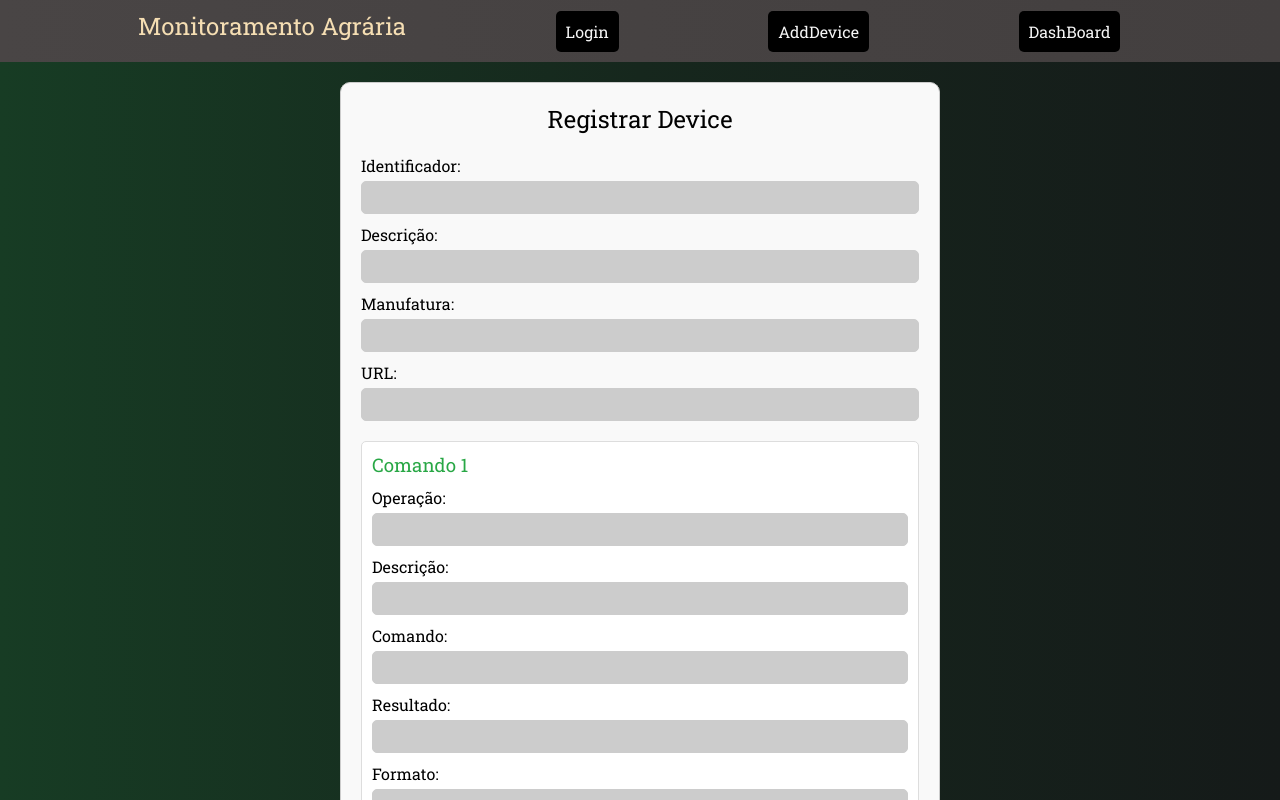
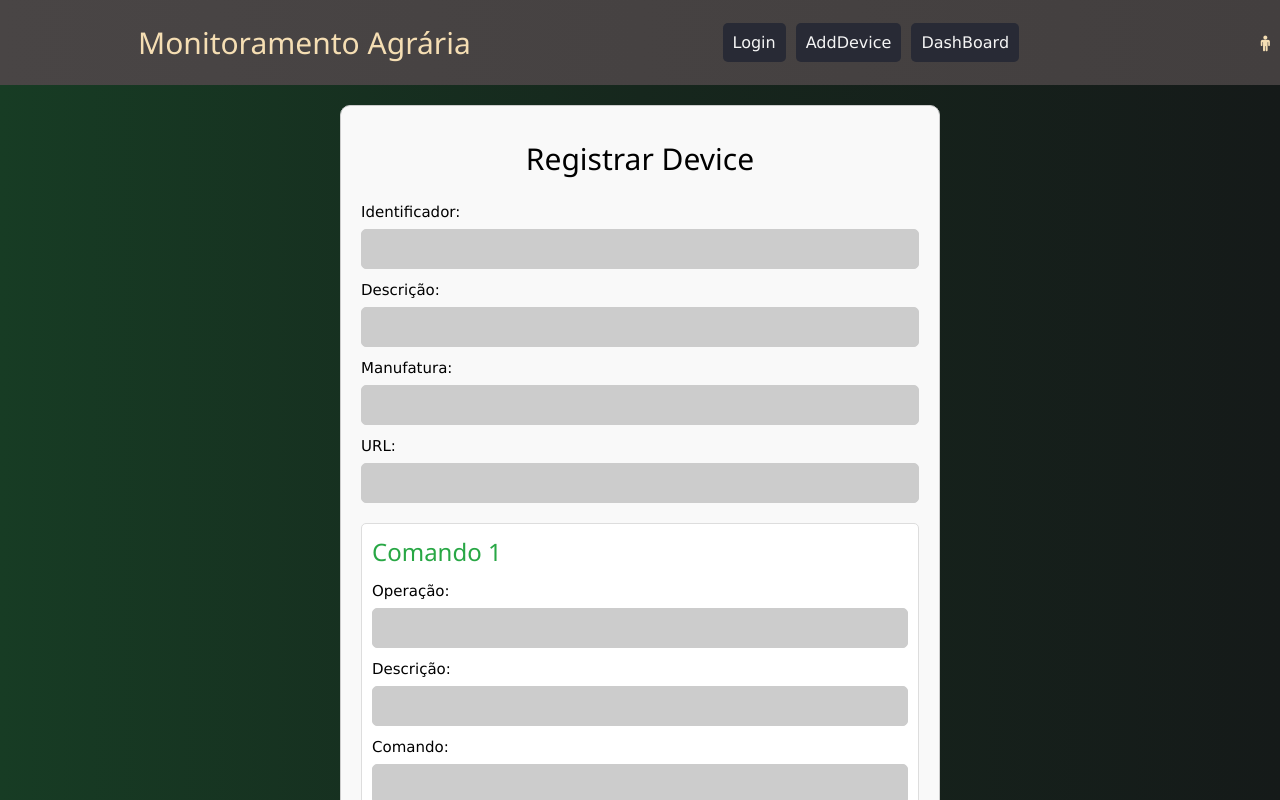
Before and after one commit to reinaldoper/agraria-monitoring, a React (Vite) app in the folder frontend/: page /device in a window 1280 px wide. Shown: the top 800 px of the page. Built offline with nearby package versions, Linux system fonts and the light colour scheme.

Commit message:
refactored: ajusta css

```diff
--- a/frontend/index.html
+++ b/frontend/index.html
@@ -3,6 +3,8 @@
   <head>
     <meta charset="UTF-8" />
     <link rel="icon" type="image/svg+xml" href="/vite.svg" />
+    <link rel="stylesheet" href="https://www.w3schools.com/w3css/4/w3.css">
+    <link rel="stylesheet" href="https://cdnjs.cloudflare.com/ajax/libs/font-awesome/4.7.0/css/font-awesome.min.css">
     <meta name="viewport" content="width=device-width, initial-scale=1.0" />
     <title>Agraria</title>
   </head>
--- a/frontend/src/components/DeviceDetail.jsx
+++ b/frontend/src/components/DeviceDetail.jsx
@@ -88,16 +88,16 @@ const DeviceDetail = () => {
         {device.commands.length && device.commands.map(cmd => (
           <div key={cmd.id}>
             <h4>Comandos</h4>
-            <li>Comando: {cmd.command.command}</li>
-            <li>Descricao: {cmd.description}</li>
-            <li>Formato: {cmd.format}</li>
-            <li>Resultado: {cmd.result}</li>
+            <li><strong>Comando:</strong> {cmd.command.command}</li>
+            <li><strong>Descricao:</strong> {cmd.description}</li>
+            <li><strong>Formato:</strong> {cmd.format}</li>
+            <li><strong>Resultado:</strong> {cmd.result}</li>
             <div>
               <h4>Parametros</h4>
               {cmd.command.parameters.length && cmd.command.parameters.map((param, index) => (
                 <div key={index}>
-                  <li>Descricao: {param.description}</li>
-                  <li>Nome: {param.name}</li>
+                  <li><strong>Descricao:</strong> {param.description}</li>
+                  <li><strong>Nome:</strong> {param.name}</li>
                 </div>
               ))}
             </div>
--- a/frontend/src/components/DeviceList.jsx
+++ b/frontend/src/components/DeviceList.jsx
@@ -70,10 +70,10 @@ const DeviceList = ({ devices }) => {
       {DeviceList.length ? <ul>
         {deviceList.map((device, index) => (
           <li key={index}>
-            {device}
-            <button className='edit-device' type="button" onClick={() => handleUpdateTelnet(device, 1)}>Editar</button>
-            <button className='edit-telnet' type="button" onClick={() => handleUpdateTelnet(device, 2)}>Telnet</button>
-            <button type="button" className='remove-device' onClick={() => handleIdentifier(device)}>Remover</button>
+            <div className='w3-center'>{device}</div>
+            <button className='edit-device w3-btn w3-orange w3-large' type="button" onClick={() => handleUpdateTelnet(device, 1)}>Editar</button>
+            <button className='edit-telnet w3-btn w3-blue w3-large' type="button" onClick={() => handleUpdateTelnet(device, 2)}>Telnet</button>
+            <button type="button" className='w3-btn w3-red w3-large' onClick={() => handleIdentifier(device)}>Remover</button>
           </li>
         ))}
       </ul> : <p>Carregando...</p>}
--- a/frontend/src/components/Header.jsx
+++ b/frontend/src/components/Header.jsx
@@ -13,10 +13,12 @@ const Header = () => {
     <>
       <div className="content-header">
         <h2>Monitoramento Agrária </h2>
-        <Link to="/">Login</Link>
-        <Link to="/device">AddDevice</Link>
-        <Link to="/dashboard">DashBoard</Link>
-        <span>{user ? `Bem vindo: ${user.Username}` : ''}</span>
+        <div>
+          <Link to="/">Login</Link>
+          <Link to="/device">AddDevice</Link>
+          <Link to="/dashboard">DashBoard</Link>
+        </div>
+        <span className='fa fa-male'>{user ? ` Bem vindo: ${user.Username}` : ''}</span>
       </div>
     </>
   )
--- a/frontend/src/styles/Dashboard.css
+++ b/frontend/src/styles/Dashboard.css
@@ -28,10 +28,15 @@
   background-color: crimson;
   cursor: pointer;
 }
+.w3-center{
+  text-align: center;
+  margin-top: 1%;
+  font-size: larger;
+}
 
 .edit-device{
   position: absolute;
-  margin-left: 600px;
+  margin-left: 587px;
   background-color: chartreuse;
   color: black;
   cursor: pointer;
--- a/frontend/src/styles/Header.css
+++ b/frontend/src/styles/Header.css
@@ -21,7 +21,12 @@
 .content-header a{
   text-decoration: none;
   color: whitesmoke;
-  background-color: black;
+  background-color: #282A35;
   padding: 10px;
   border-radius: 5px;
+  margin-left: 10px;
 }
+
+.content-header a:hover{
+  background-color: #04AA6D;
+}
```
Also changed, not shown: 1 other file (tests, documents, lock files or other folders).
